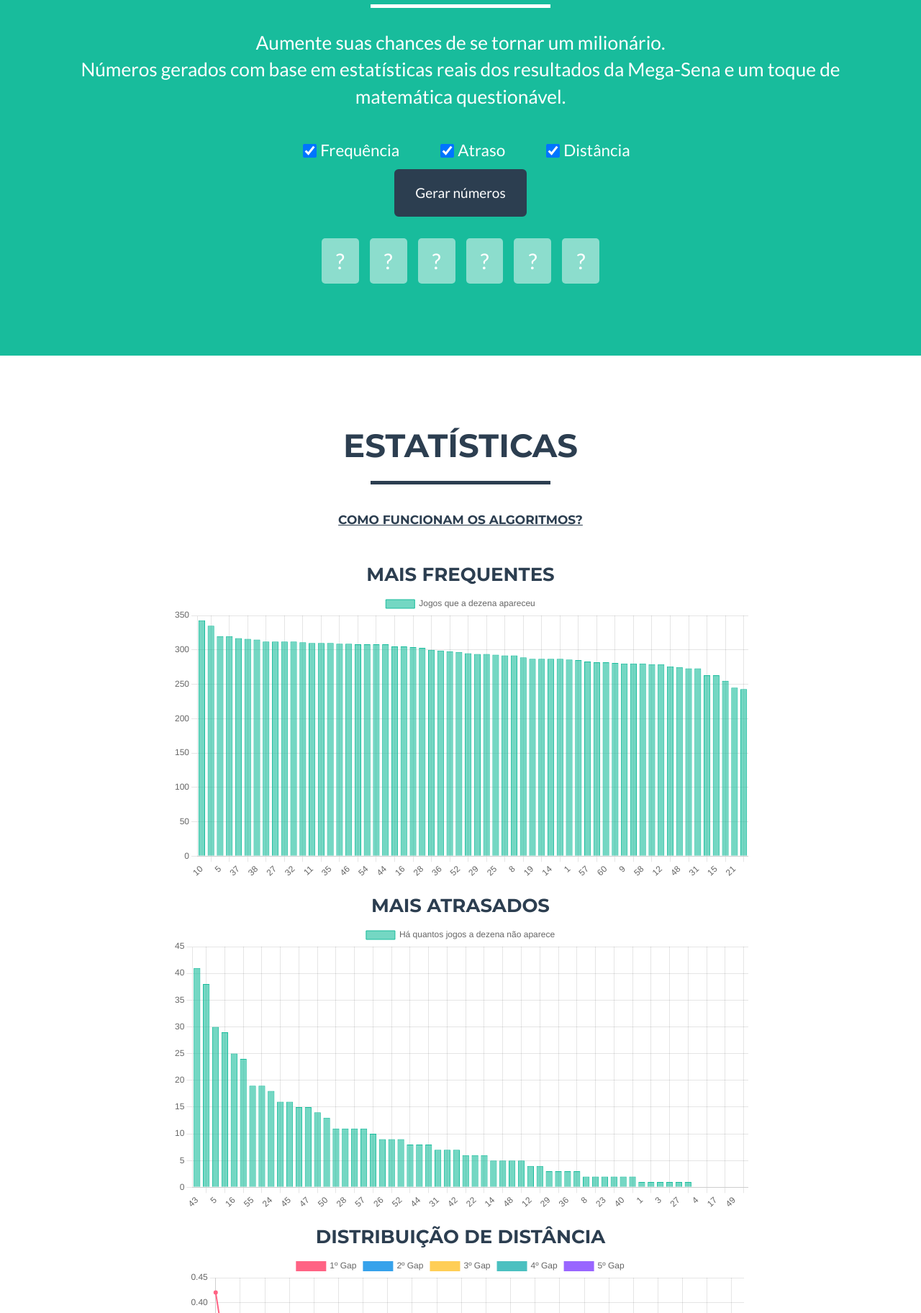
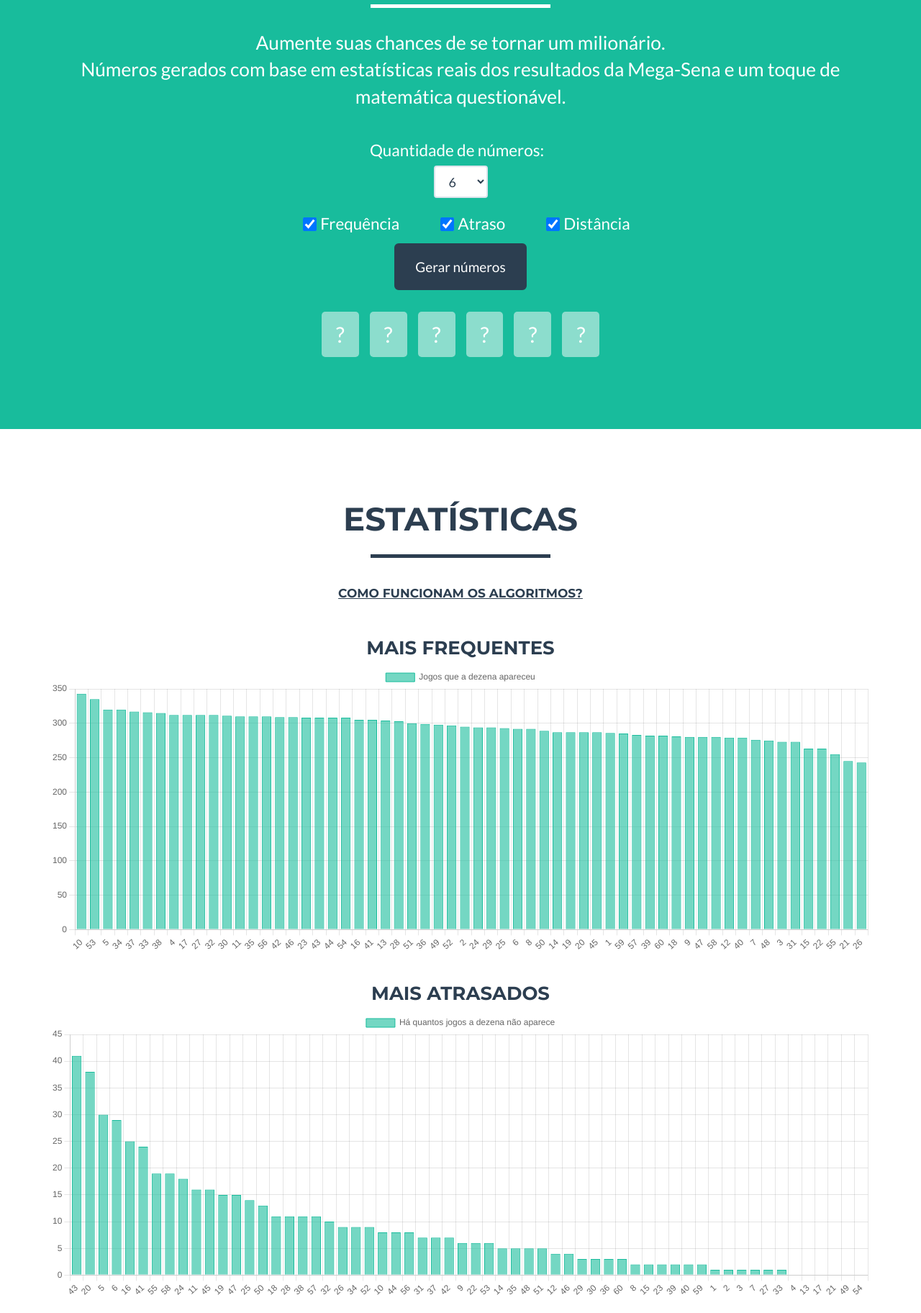
Before and after one commit to werneckpaiva/pitaco, a Flask app: page / in a window 1280 px wide. Shown: the part 271-2095 px from the top of the page at 72% size. Run offline with Flask 3, Linux system fonts and the light colour scheme; some libraries are stand-ins or nearby versions.

Commit message:
Generates multiple numbers

```diff
--- a/pitaco/application.py
+++ b/pitaco/application.py
@@ -30,12 +30,19 @@
     use_frequency = request.args.get('use_frequency', 'true') == 'true'
     use_missing = request.args.get('use_missing', 'true') == 'true'
     use_gaps = request.args.get('use_gaps', 'true') == 'true'
+    try:
+        qnt = int(request.args.get('qnt', 6))
+        if not (6 <= qnt <= 20):
+            qnt = 6
+    except ValueError:
+        qnt = 6
 
     generator = MegasenaNumberGenerator(folder)
     numbers = generator.generate(
         use_frequency=use_frequency,
         use_missing=use_missing,
-        use_gaps=use_gaps
+        use_gaps=use_gaps,
+        qnt=qnt
     )
     return jsonify({'numbers':["%02d" % i for i in numbers]})
 
--- a/pitaco/megasena/results_analyzer.py
+++ b/pitaco/megasena/results_analyzer.py
@@ -40,7 +40,7 @@
     @cache
     def get_most_frequent(self, qnt: int = 0) -> List[Tuple[int, int]]:
         """Returns the most frequent numbers drawn."""
-        freq: Dict[int, int] = {}
+        freq: Dict[int, int] = {i: 0 for i in range(1, 61)}
         for r in self.results:
             for n in r.numbers:
                 freq[n] = freq.get(n, 0) + 1
@@ -52,12 +52,20 @@
     def get_numbers_by_absence_duration(self, qnt: int = 0) -> List[Tuple[int, int]]:
         """Returns the numbers that haven't been drawn for the longest time, sorted by their absence duration."""
         numbers: Dict[int, int] = {}
+        total_draws = len(self.results)
+
         for i, r in enumerate(self.results[::-1]):
             for n in r.numbers:
                 if n not in numbers:
                     numbers[n] = i
             if len(numbers) == 60:  # Assuming 60 possible numbers in Megasena (1-60)
                 break
+
+        # Fill in numbers that never appeared
+        for n in range(1, 61):
+            if n not in numbers:
+                numbers[n] = total_draws
+
         sorted_numbers = sorted(numbers.items(), key=lambda x: x[1], reverse=True)
         if qnt > 0: return sorted_numbers[0:qnt]
         return sorted_numbers
--- a/pitaco/static/css/pitaco.css
+++ b/pitaco/static/css/pitaco.css
@@ -465,8 +465,17 @@
 }
 
 .chart-container {
-    max-width: 800px;
     margin: 0 auto;
+    width: 100%;
+    overflow-x: auto;
+    -webkit-overflow-scrolling: touch;
+    padding-bottom: 20px;
+}
+
+.chart-container canvas {
+    min-width: 1000px;
+    height: 400px;
+    display: block;
 }
 
 .algo-selector-container {
--- a/pitaco/static/js/pitaco.js
+++ b/pitaco/static/js/pitaco.js
@@ -34,13 +34,37 @@
     var useFrequency = $("#chk-frequency").is(":checked");
     var useMissing = $("#chk-missing").is(":checked");
     var useGaps = $("#chk-gaps").is(":checked");
+    var qnt = $("#qnt-selector").val();
 
-    var url = "/generate?use_frequency=" + useFrequency + "&use_missing=" + useMissing + "&use_gaps=" + useGaps;
+    var url = "/generate?use_frequency=" + useFrequency + "&use_missing=" + useMissing + "&use_gaps=" + useGaps + "&qnt=" + qnt;
 
     $.getJSON(url)
         .done(function (data) {
-            for (var i = 0; i < 6; i++) {
-                $("#generated-number-" + i).html(data.numbers[i]);
-            }
+            var container = $("#numbers-container");
+            container.empty();
+
+            data.numbers.forEach(function (num, index) {
+                var div = $("<div>");
+                var span = $("<span>").addClass("number shake").text(num);
+                div.append(span);
+                container.append(div);
+            });
+            setTimeout(function () {
+                $(".number").removeClass("shake");
+            }, 500);
         })
 })
+
+$("#qnt-selector").change(function () {
+    var val = $(this).val();
+    var chkGaps = $("#chk-gaps");
+    if (val != "6") {
+        chkGaps.prop('checked', false);
+        chkGaps.prop('disabled', true);
+        chkGaps.parent().addClass('disabled');
+    } else {
+        chkGaps.prop('disabled', false);
+        chkGaps.prop('checked', true);
+        chkGaps.parent().removeClass('disabled');
+    }
+});
--- a/pitaco/static/js/stats.js
+++ b/pitaco/static/js/stats.js
@@ -56,6 +56,7 @@
         },
         options: {
             responsive: true,
+            maintainAspectRatio: false,
             interaction: {
                 mode: 'index',
                 intersect: false,
@@ -104,8 +105,14 @@
         },
         options: {
             responsive: true,
+            maintainAspectRatio: false,
             scales: {
-                y: { beginAtZero: true }
+                y: { beginAtZero: true },
+                x: {
+                    ticks: {
+                        autoSkip: false
+                    }
+                }
             }
         }
     });
--- a/pitaco/templates/index.html
+++ b/pitaco/templates/index.html
@@ -15,7 +15,7 @@
     <link href="/static/css/bootstrap.min.css" rel="stylesheet">
 
     <!-- Custom CSS -->
-    <link href="/static/css/pitaco.css" rel="stylesheet">
+    <link href="/static/css/pitaco.css?v=2" rel="stylesheet">
 
     <!-- Custom Fonts -->
     <link href="/static/font-awesome/css/font-awesome.min.css" rel="stylesheet" type="text/css">
@@ -107,7 +107,33 @@
                 </div>
             </div>
             <div class="row">
-                <div class="col-lg-12 text-center algo-selector-container">
+                <div class="col-lg-12 text-center">
+                    <div style="margin-top: 40px; margin-bottom: 20px;">
+                        <label for="qnt-selector"
+                            style="margin-right: 10px; font-size: 1.5em; color: white; font-weight: 400;">Quantidade de
+                            números:</label>
+                        <br />
+                        <select id="qnt-selector" class="form-control"
+                            style="width: auto; display: inline-block; height: 45px; font-size: 1.2em;">
+                            <option value="6" selected>6</option>
+                            <option value="7">7</option>
+                            <option value="8">8</option>
+                            <option value="9">9</option>
+                            <option value="10">10</option>
+                            <option value="11">11</option>
+                            <option value="12">12</option>
+                            <option value="13">13</option>
+                            <option value="14">14</option>
+                            <option value="15">15</option>
+                            <option value="16">16</option>
+                            <option value="17">17</option>
+                            <option value="18">18</option>
+                            <option value="19">19</option>
+                            <option value="20">20</option>
+                        </select>
+                    </div>
+                </div>
+                <div class="col-lg-12 text-center algo-selector-container" style="margin-top: 0;">
                     <label class="checkbox-inline">
                         <input type="checkbox" id="chk-frequency" checked> Frequência
                     </label>
@@ -118,13 +144,13 @@
                         <input type="checkbox" id="chk-gaps" checked> Distância
                     </label>
                 </div>
-            </div>
                 <div class="row">
                     <div class="col-lg-12">
                         <button id="btn-generate" type="button" class="btn btn-lg btn-primary">Gerar números</button>
                     </div>
                 </div>
-            <div class="gutter-10 all-numbers">
+                <div class="gutter-10 all-numbers" id="numbers-container">
+                    <!-- Numbers will be injected here -->
                     <div><span class="number" id="generated-number-0">?</span></div>
                     <div><span class="number" id="generated-number-1">?</span></div>
                     <div><span class="number" id="generated-number-2">?</span></div>
```
Also changed, not shown: pitaco/megasena/numbers_generator.py (+11 -9 lines). Lines whose indentation alone changed are shown as unchanged.
